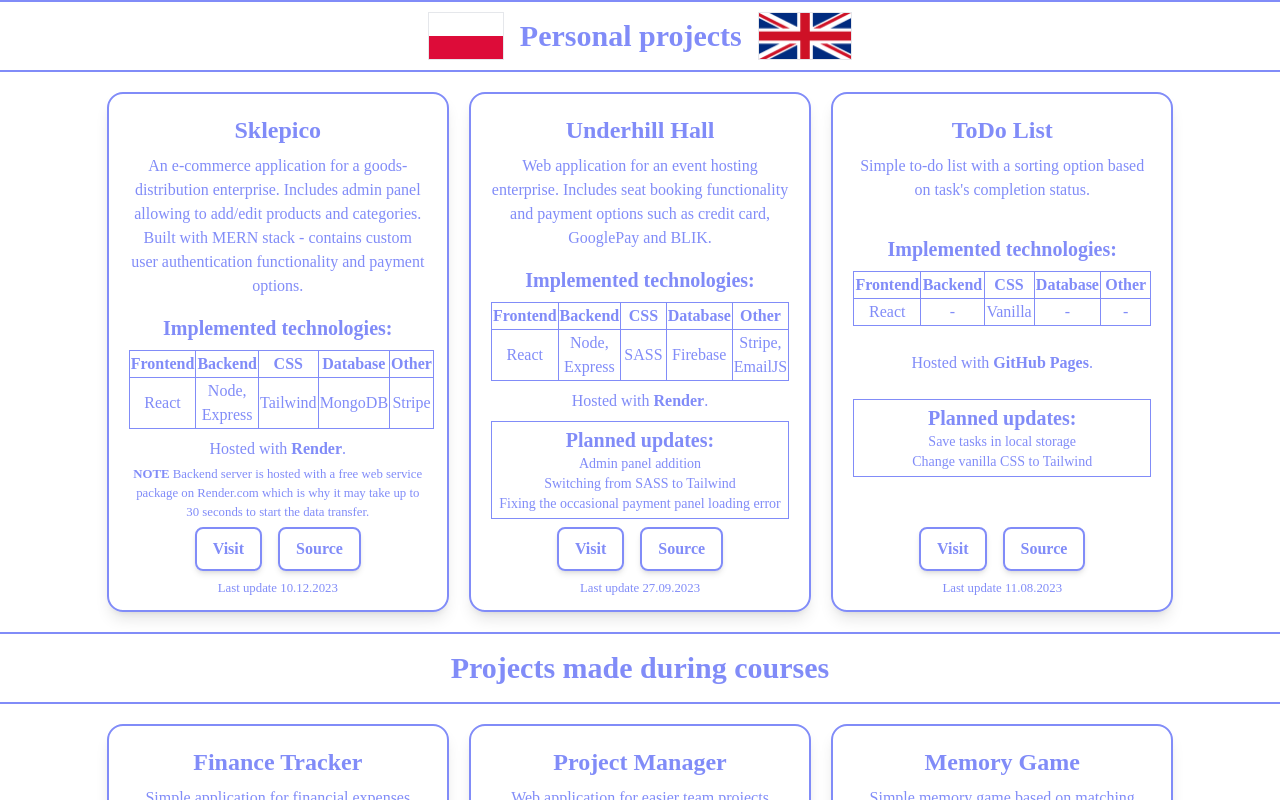
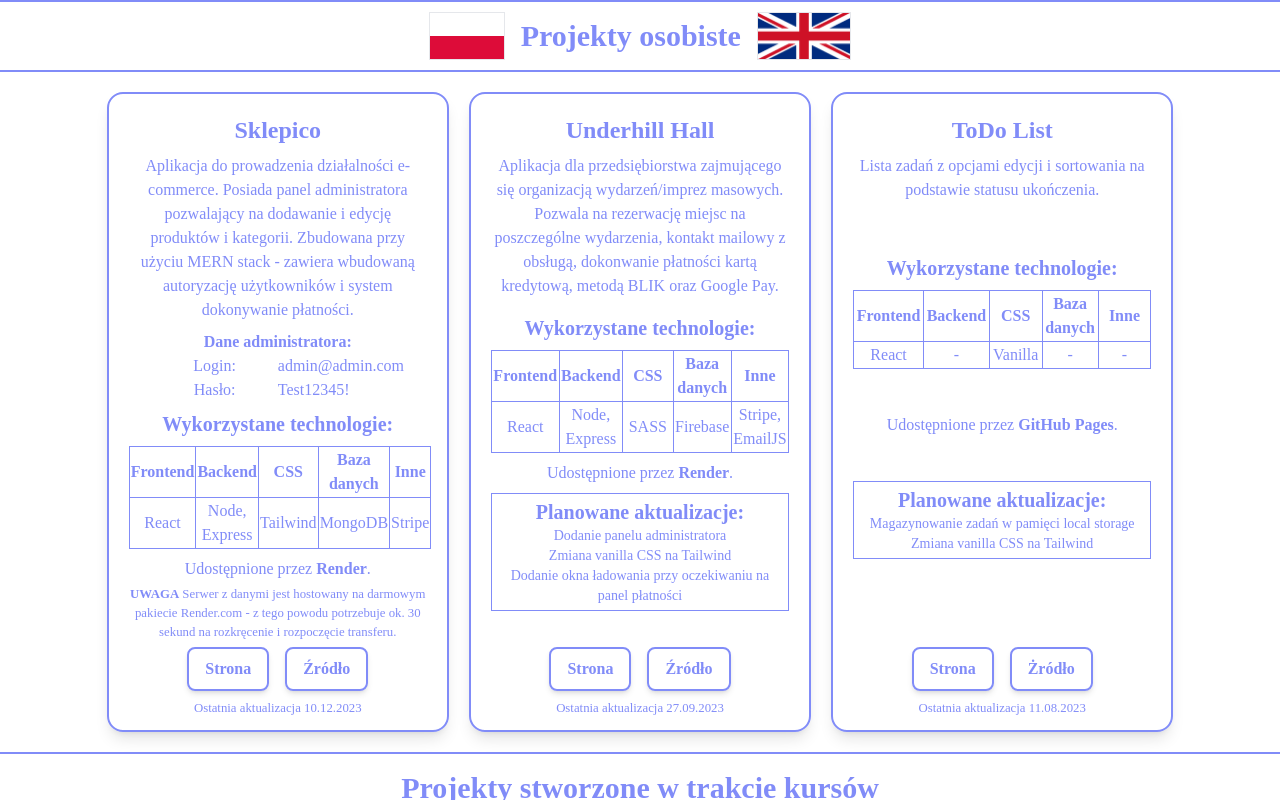
Before and after one commit to HoffmanSan/projects, a React (Create React App) app: page / in a window 1280 px wide. Shown: the top 800 px of the page. Built offline with nearby package versions, Linux system fonts and the light colour scheme; the HTML template or start-up script is replaced by a standard one.

Commit message:
15.12.2023

```diff
--- a/src/App.js
+++ b/src/App.js
@@ -5,8 +5,7 @@ import PL from "./img/PL.png"
 import GB from "./img/GB.png"
 
 function App() {
-  const [language, setLanguage] = useState("EN")
-
+  const [language, setLanguage] = useState("PL")
 
   return (
     <>
@@ -17,7 +16,9 @@ function App() {
           className="h-12 transition duration-300 border border-gray-200 cursor-pointer hover:scale-110"
           onClick={() => setLanguage("PL")}
         />
+
         <h1>{language === "PL" ? "Projekty osobiste" : "Personal projects"}</h1>
+
         <img
           src={GB}
           alt="flag of great britain"
@@ -25,6 +26,7 @@ function App() {
           onClick={() => setLanguage("EN")}
         />
       </div>
+
       {language === "PL" ?
         <TemplatePL />
         :
```
